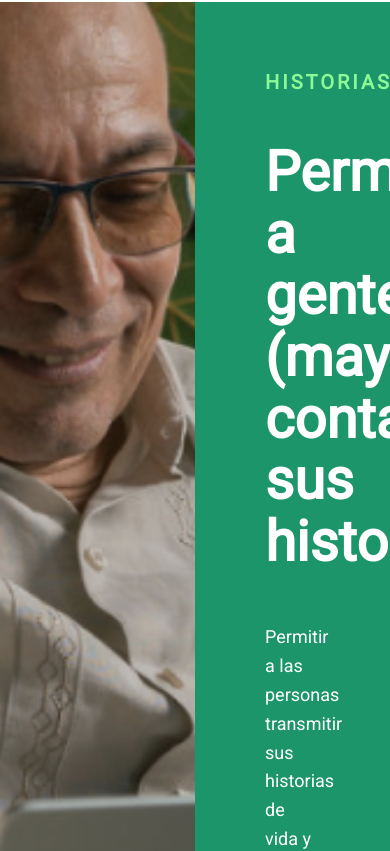
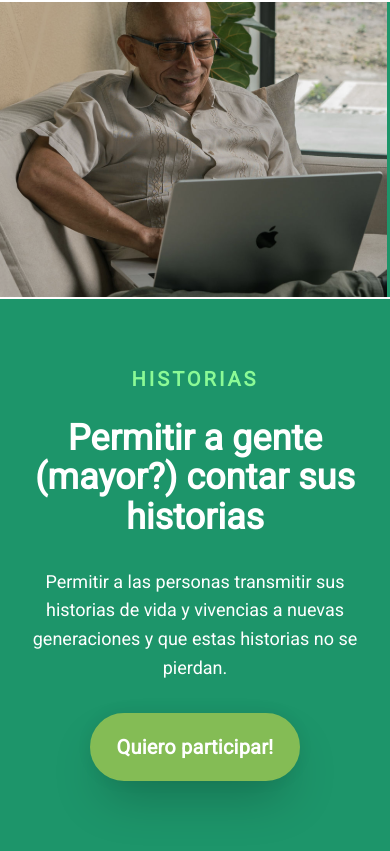
Before and after one commit to SaidGandur01/remember-me-landing, a Nuxt app: page / in a window 390 px wide. Shown: the part 1753-2604 px from the top of the page. Built offline with nearby package versions, Linux system fonts and the light colour scheme.

Commit message:
mobile view for sectio three, real one

```diff
--- a/components/sectionThree.vue
+++ b/components/sectionThree.vue
@@ -1,13 +1,14 @@
 <template>
   <section class="section-three">
     <div class="image-container">
-      <img src="~/public/images/section-three/item-one.png" alt="man reading">
+      <img src="~/public/images/section-three/item-one.png" alt="man reading" />
     </div>
     <div class="information-container">
       <h3>Historias</h3>
       <h2>Permitir a gente (mayor?) contar sus historias</h2>
       <p>
-        Permitir a las personas transmitir sus historias de vida y vivencias a nuevas generaciones y que estas historias no se pierdan.
+        Permitir a las personas transmitir sus historias de vida y vivencias a
+        nuevas generaciones y que estas historias no se pierdan.
       </p>
       <button class="btn btn-lg">
         Quiero participar!
@@ -15,8 +16,7 @@
     </div>
   </section>
 </template>
-<script lang="ts" setup>
-</script>
+<script lang="ts" setup></script>
 <style lang="scss" scoped>
 .section-three {
   display: flex;
@@ -68,7 +68,27 @@
       width: 60%;
       box-shadow:
         0px 0px 15px 0px rgba(0, 0, 0, 0.07),
-        0px 25px 50px -12px rgba(0, 0, 0, 0.25);    }
+        0px 25px 50px -12px rgba(0, 0, 0, 0.25);
+    }
+  }
+  @media (max-width: 768px) {
+    flex-direction: column;
+    .image-container,
+    .information-container {
+      width: auto;
+    }
+    .information-container {
+      align-items: center;
+      padding: 7rem 2rem;
+      gap: 3rem;
+
+      h2, p {
+        text-align: center;
+      }
+      h2 {
+        font-size: 3.6rem;
+      }
+    }
   }
 }
 </style>
--- a/components/sectionTwo.vue
+++ b/components/sectionTwo.vue
@@ -95,7 +95,7 @@
     .information {
       flex-direction: column;
       margin: 0;
-      gap:2rem;
+      gap: 2rem;
     }
   }
 }
```
